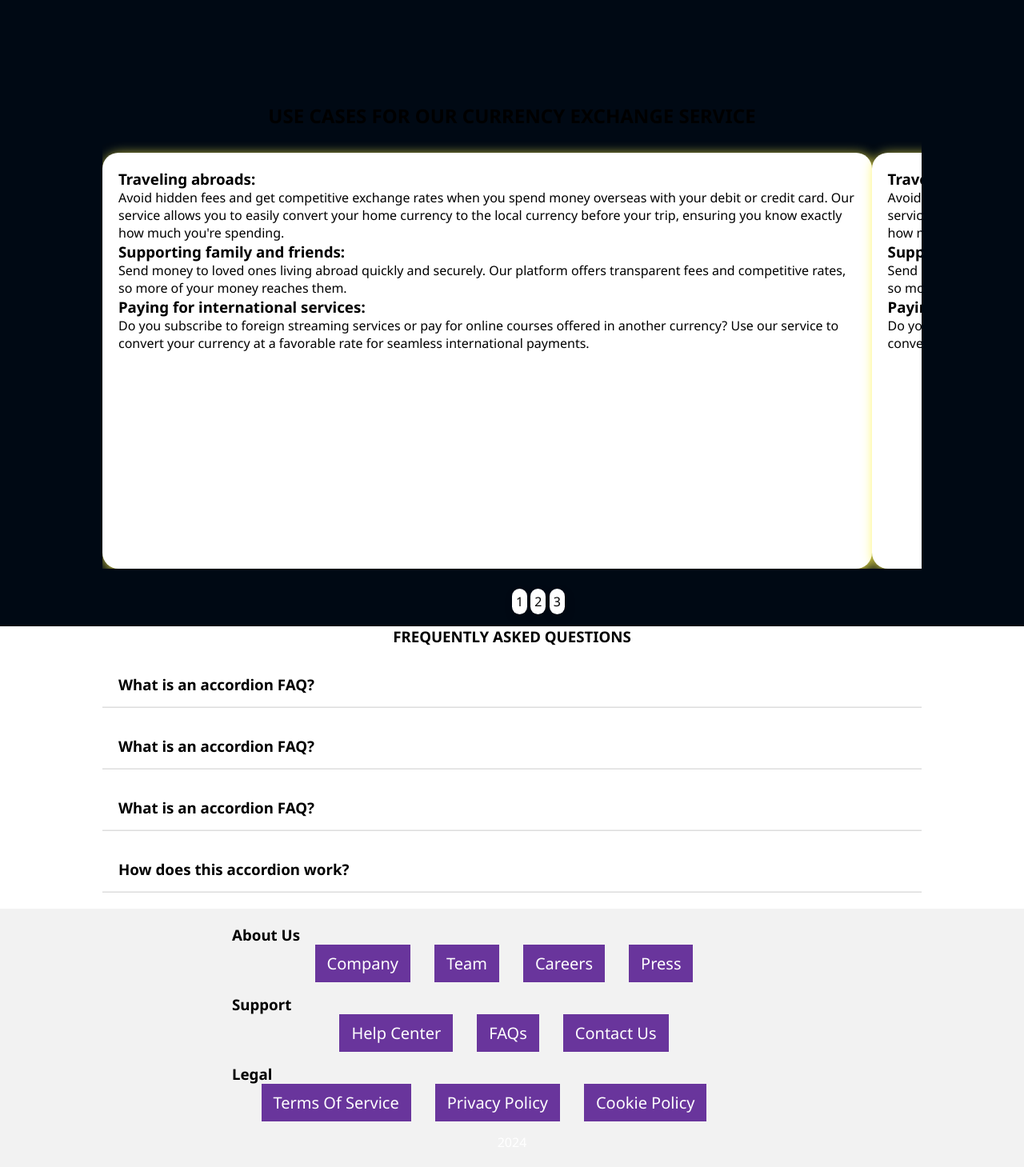
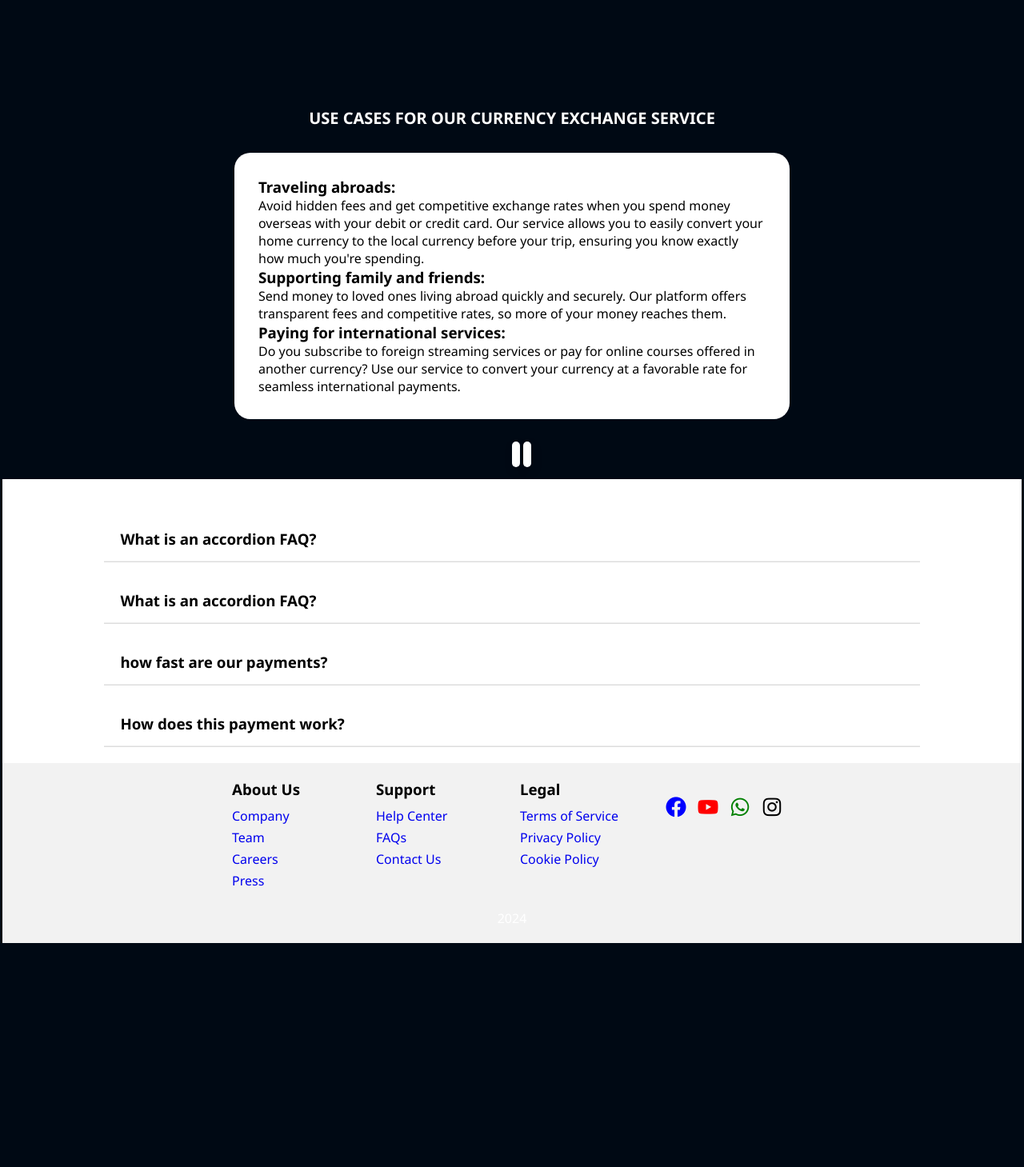
Before and after one commit to bolar756/romans, a Django app: page / in a window 1280 px wide. Shown: the part 513-1972 px from the top of the page at 80% size. After the commit the page ends 1692 px from the top, so only its background shows below. Run offline with Django 4.2, Linux system fonts and the light colour scheme; some web fonts are replaced.

Commit message:
added payment flow

```diff
--- a/static/css/index.css
+++ b/static/css/index.css
@@ -220,19 +220,24 @@ header{
         border-radius: 0;
     }
 }
+.contain{
+    padding:  3px;
+}
 .faq{
     min-height: 10vh;
 }
 .contain h1{
-    color:  black;
+    font-size:  20px;
+    color:  white;
     text-transform: uppercase;
 }
 .divs{
     display: flex;
+    margin: 0 auto;
     overflow: hidden;
-    margin: 0 auto;
-    width: 80%;
-   justify-content: space-between;
+   justify-content: center;
+   gap:  40px;
+   align-items: center;
 }
 .sticky{
     transition: .76s ease-in-out;
@@ -248,17 +253,21 @@ header{
 }
 .parents{
     float: left;
-    min-width:  90%;
-     min-height:  60vh;
+    width:  50%;
+     min-height:  20vh;
      display: flex;
      background:  white;
      list-style: circle;
-     padding: 20px;
+     padding: 30px;
      align-self: center;
      margin-top: 30px;
-     box-shadow: 2px 3px 15px var(--secondary);
      border-radius:  20px;
      transition:  .5s ease-in;
+  }
+  @media(max-width:900px){
+    .parents{
+        width: 75%;
+    }
   }
 .Parent{
     margin: 0 auto;
@@ -345,9 +354,14 @@ header{
     list-style: none;
     padding: 0;
   }
-
+  footer a {
+    padding:  0;
+    background:  none;
+  }
   .footer__item {
     margin-bottom: 5px;
+    background:  none;
+    padding: 0;
   }
 
   .footer__social {
@@ -356,10 +370,10 @@ header{
     margin-top: 20px;
   }
 
-  .footer__social-icon {
+  .footer__social i {
     margin-right: 10px;
-    font-size: 20px;
-    color: #333;
+    font-size: 30px;
+    color:  black;
   }
 
   /* Media Queries for Responsive Adjustments */
@@ -372,3 +386,7 @@ header{
       flex: auto; /* Allow sections to grow/shrink freely */
     }
   }
+  /*utility classes  */
+  .none{
+    display: none;
+  }
--- a/static/js/scrip.js
+++ b/static/js/scrip.js
@@ -5,3 +5,9 @@ faqItems.forEach(faqItem => {
     faqItem.classList.toggle('active');
   });
 });
+function myFunction() {
+    document.querySelector('.parents1').toggle('none')
+    document.querySelector('.parents2').toggle('none')
+}
+myFunction()
+setInterval(myFunction, 3000);
--- a/templates/index.html
+++ b/templates/index.html
@@ -55,7 +55,7 @@
          <div class="contain">
             <h1>Use Cases for Our Currency Exchange Service</h1>
             <div class="divs">
-                <div class="parents">
+                <div class="parents parents1">
                         <div class="men">
                             <li><h3>Traveling abroads:</h3> Avoid hidden fees and get competitive exchange rates when you spend
                                 money overseas with your debit or credit card. Our service allows you to easily convert your
@@ -66,18 +66,7 @@
                                  in another currency? Use our service to convert your currency at a favorable rate for seamless international payments.</li>
                         </div>
                 </div>
-                <div class="parents none">
-                        <div class="men">
-                            <li><h3>Traveling abroa:</h3> Avoid hidden fees and get competitive exchange rates when you spend
-                                money overseas with your debit or credit card. Our service allows you to easily convert your
-                                home currency to the local currency before your trip, ensuring you know exactly how much you're spending.</li>
-                            <li><h3>Supporting family and friends:</h3> Send money to loved ones living abroad quickly and securely.
-                                 Our platform offers transparent fees and competitive rates, so more of your money reaches them.</li>
-                            <li><h3>Paying for international services:</h3> Do you subscribe to foreign streaming services or pay for online courses offered
-                                 in another currency? Use our service to convert your currency at a favorable rate for seamless international payments.</li>
-                        </div>
-                </div>
-                <div class="parents none">
+                <div class="parents none parents2">
                         <div class="men">
                             <li><h3>Traveling abroad:</h3> Avoid hidden fees and get competitive exchange rates when you spend
                                 money overseas with your debit or credit card. Our service allows you to easily convert your
@@ -91,9 +80,8 @@
             </div>
          </div>
          <div class="Parent">
-             <span class="carousel-dot active" data-slide="0" onclick="carousel(0,event)">1</span>
-                    <span class="carousel-dot" data-slide="1" onclick="carousel(1,event)">2</span>
-                    <span class="carousel-dot" data-slide="2" onclick="carousel(2,event)">3</span>
+                <span class="carousel-dot active" data-slide="0" onclick="carousel(0,event)" ></span>
+                    <span class="carousel-dot" data-slide="1" onclick="carousel(1,event)" style="margin-left: 4px;"></span>
          </div>
     </section>
     <section class="faq">
@@ -113,15 +101,15 @@
                 </div>
               </div>
               <div class="faq-item">
-                <h3 class="faq-title">What is an accordion FAQ?</h3>
+                <h3 class="faq-title">how fast are our payments?</h3>
                 <div class="faq-content">
-                  <p>An accordion FAQ is a list of frequently asked questions (FAQs) presented in a collapsible format. Clicking on a question expands the answer, and clicking again collapses it. This allows users to quickly find the information they need without being overwhelmed by a large amount of text.</p>
+                  <p>Our payments can take as low as low as 20 minutes to be processed</p>
                 </div>
               </div>
               <div class="faq-item">
-                <h3 class="faq-title">How does this accordion work?</h3>
+                <h3 class="faq-title">How does this payment work?</h3>
                 <div class="faq-content">
-                  <p>This accordion uses JavaScript to toggle the visibility of the answer content when the user clicks on the question title. The CSS styles the accordion elements for a visually appealing and user-friendly experience.</p>
+                  <p> we make use of a series of integrations e.g(stripe , flutterwave ) to make payments lightning fast</p>
                 </div>
               </div>
             </div>
@@ -132,38 +120,37 @@
         <div class="footer__container">
           <div class="footer__section">
             <h3 class="footer__section-title">About Us</h3>
-            <ul class="footer__list">
+            <div  class="footer__list">
               <li class="footer__item"><a href="#">Company</a></li>
               <li class="footer__item"><a href="#">Team</a></li>
               <li class="footer__item"><a href="#">Careers</a></li>
               <li class="footer__item"><a href="#">Press</a></li>
-            </ul>
+            </div>
           </div>
 
           <div class="footer__section">
             <h3 class="footer__section-title">Support</h3>
-            <ul class="footer__list">
+            <div  class="footer__list">
               <li class="footer__item"><a href="#">Help Center</a></li>
               <li class="footer__item"><a href="#">FAQs</a></li>
               <li class="footer__item"><a href="#">Contact Us</a></li>
-            </ul>
+            </div>
           </div>
 
           <div class="footer__section">
             <h3 class="footer__section-title">Legal</h3>
-            <ul class="footer__list">
+            <div  class="footer__list">
               <li class="footer__item"><a href="#">Terms of Service</a></li>
               <li class="footer__item"><a href="#">Privacy Policy</a></li>
               <li class="footer__item"><a href="#">Cookie Policy</a></li>
-            </ul>
+            </div>
           </div>
 
           <div class="footer__social">
-            <a href="#" class="footer__social-icon"><i class="fab fa-facebook-f"></i></a>
-            <a href="#" class="footer__social-icon"><i class="fab fa-twitter"></i></a>
-            <a href="#" class="footer__social-icon"><i class="fab fa-instagram"></i></a>
-            <a href="#" class="footer__social-icon"><i class="fab fa-linkedin-in"></i></a>
-            <a href="#" class="footer__social-icon"><i class="fab fa-youtube"></i></a>
+            <a href="#" class="footer__social-icon"><i class='bx bxl-facebook-circle' style="color:  blue;"></i></a>
+            <a href="#" class="footer__social-icon"><i class='bx bxl-youtube' style=" color: red;"></i></a>
+            <a href="#" class="footer__social-icon"><i class='bx bxl-whatsapp' style="color: green;"></i></a>
+            <a href="#" class="footer__social-icon"><i class='bx bxl-instagram' style="color:  linear-gradient(to right, blue ,red);"></i></a>
           </div>
         </div>
 
```
Also changed, not shown: templates/profile.html (+7 -13 lines).
